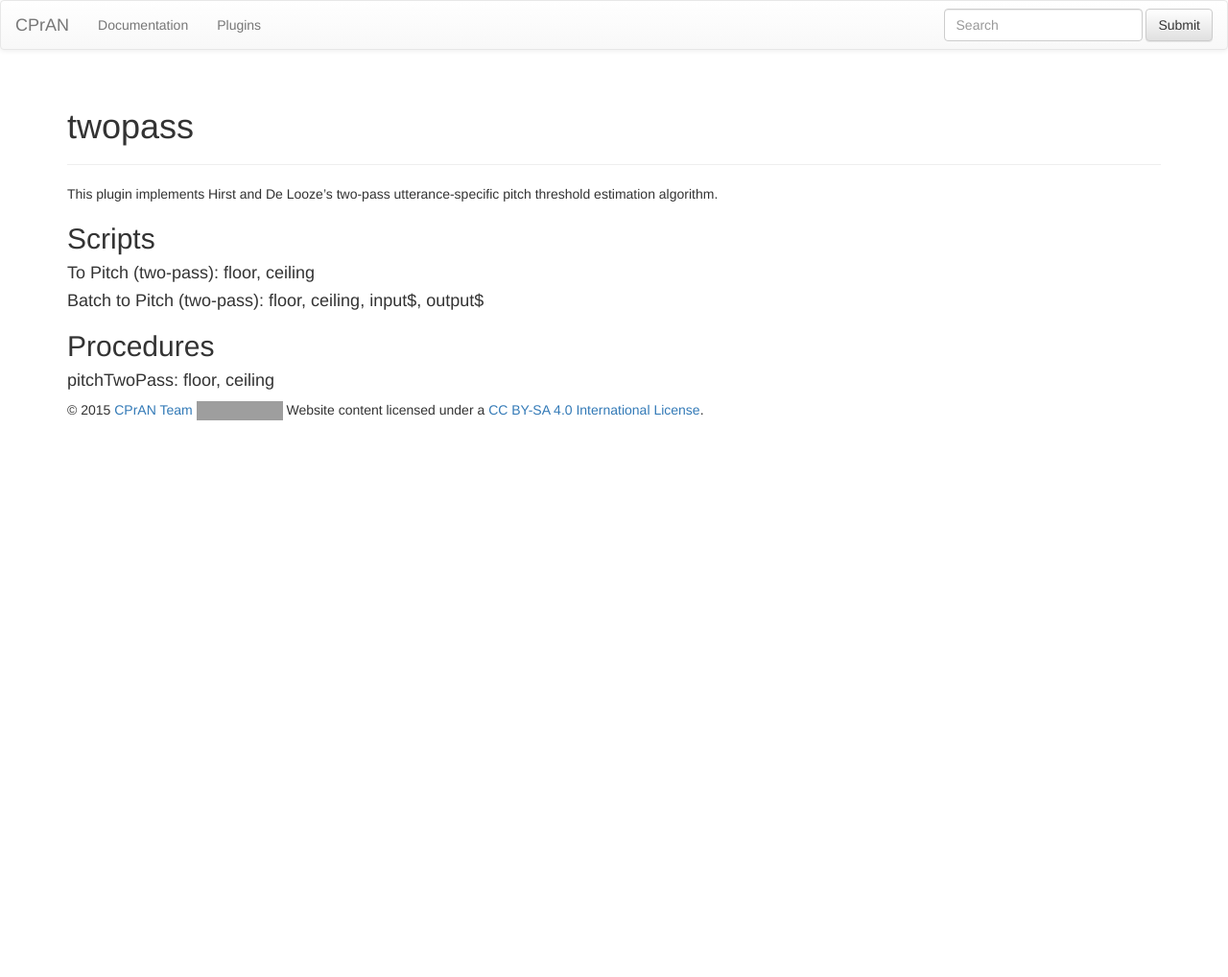
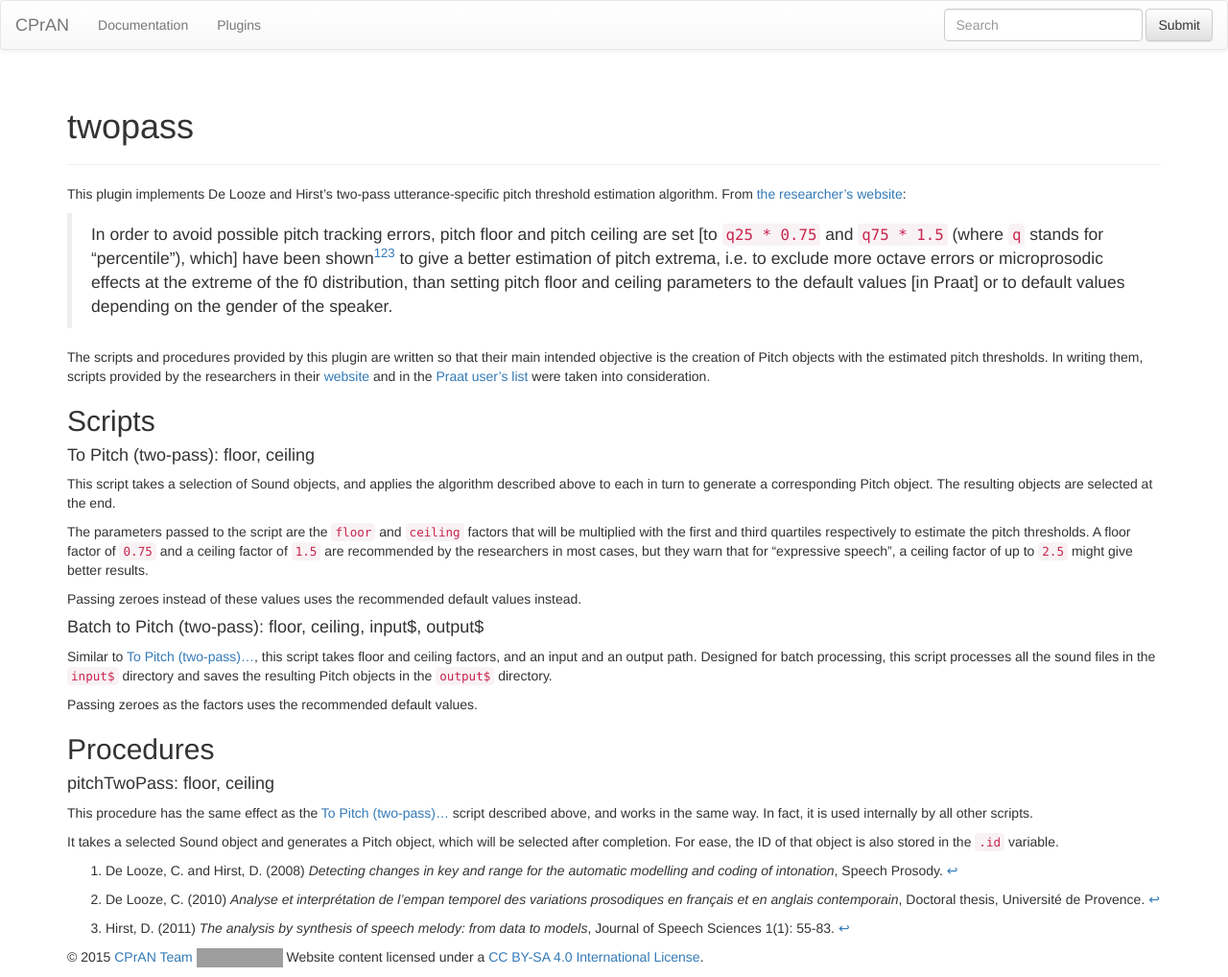
Before and after one commit to jjatria/cpran-www, a Jekyll site: the page built from docs/plugins/twopass/index.md, in a window 1280 px wide. Shown: the whole page at 96% size. Built offline with Jekyll 4.4.1, drawn with Linux system fonts in a browser that asks for light colours; nearby versions of some CDN libraries; library files that are not in the unit come from our copies; comment, search, counter and statistics services are not loaded; before the commit the page ends 900 px from its top, so only the background shows below that; grey boxes are pictures that could not be loaded.

Commit message:
Expanded documentation for twopass

```diff
--- a/docs/plugins/twopass/index.md
+++ b/docs/plugins/twopass/index.md
@@ -5,18 +5,68 @@ title: twopass
 ---
 {% include JB/setup %}
 
-This plugin implements Hirst and De Looze's two-pass utterance-specific pitch
-threshold estimation algorithm.
+This plugin implements De Looze and Hirst's two-pass utterance-specific pitch
+threshold estimation algorithm. From [the researcher's website][delooze]:
+
+> In order to avoid possible pitch tracking errors, pitch floor and pitch
+> ceiling are set [to `q25 * 0.75` and `q75 * 1.5` (where `q` stands for
+> "percentile"), which] have been shown[^1][^2][^3] to give a better estimation
+> of pitch extrema, i.e. to exclude more octave errors or microprosodic effects
+> at the extreme of the f0 distribution, than setting pitch floor and ceiling
+> parameters to the default values [in Praat] or to default values depending
+> on the gender of the speaker.
+
+[^1]: De Looze, C. and Hirst, D. (2008) _Detecting changes in key and range for the automatic modelling and coding of intonation_, Speech Prosody.
+[^2]: De Looze, C. (2010) _Analyse et interprétation de l'empan temporel des variations prosodiques en français et en anglais contemporain_, Doctoral thesis, Université de Provence.
+[^3]: Hirst, D. (2011) _The analysis by synthesis of speech melody: from data to models_, Journal of Speech Sciences 1(1): 55-83.
+
+[delooze]: http://celinedelooze.com/Homepage/Resources.html
+
+The scripts and procedures provided by this plugin are written so that their
+main intended objective is the creation of Pitch objects with the estimated
+pitch thresholds. In writing them, scripts provided by the researchers in their
+[website][delooze] and in the [Praat user's list][praat list] were taken into
+consideration.
+
+[praat list]: http://uk.groups.yahoo.com/neo/groups/praat-users/conversations/topics/6199
 
 ## Scripts
 
 #### To Pitch (two-pass): floor, ceiling
-{: #to-pitch-two-pass }
+{: #to-pitch }
+
+This script takes a selection of Sound objects, and applies the algorithm
+described above to each in turn to generate a corresponding Pitch object. The
+resulting objects are selected at the end.
+
+The parameters passed to the script are the `floor` and `ceiling` factors that
+will be multiplied with the first and third quartiles respectively to estimate
+the pitch thresholds. A floor factor of `0.75` and a ceiling factor of `1.5` are
+recommended by the researchers in most cases, but they warn that for "expressive
+speech", a ceiling factor of up to `2.5` might give better results.
+
+Passing zeroes instead of these values uses the recommended default values
+instead.
 
 #### Batch to Pitch (two-pass): floor, ceiling, input$, output$
-{: #batch-to-pitch-two-pass }
+{: #batch-to-pitch }
+
+Similar to [To Pitch (two-pass)...](#to-pitch), this script takes floor and
+ceiling factors, and an input and an output path. Designed for batch processing,
+this script processes all the sound files in the `input$` directory and saves
+the resulting Pitch objects in the `output$` directory.
+
+Passing zeroes as the factors uses the recommended default values.
 
 ## Procedures
 
 #### pitchTwoPass: floor, ceiling
 {: #pitch-two-pass }
+
+This procedure has the same effect as the [To Pitch (two-pass)...](#to-pitch)
+script described above, and works in the same way. In fact, it is used
+internally by all other scripts.
+
+It takes a selected Sound object and generates a Pitch object, which will be
+selected after completion. For ease, the ID of that object is also stored in the
+`.id` variable.
```
